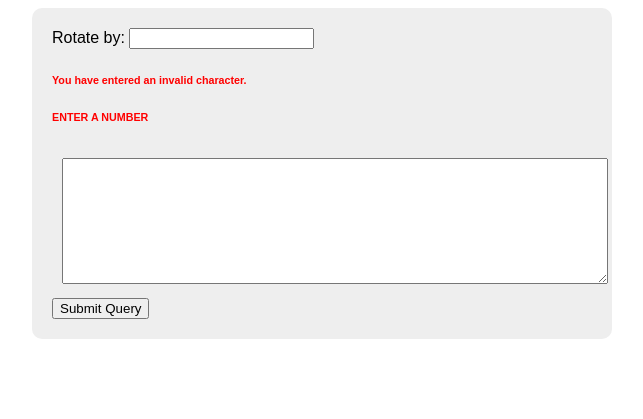
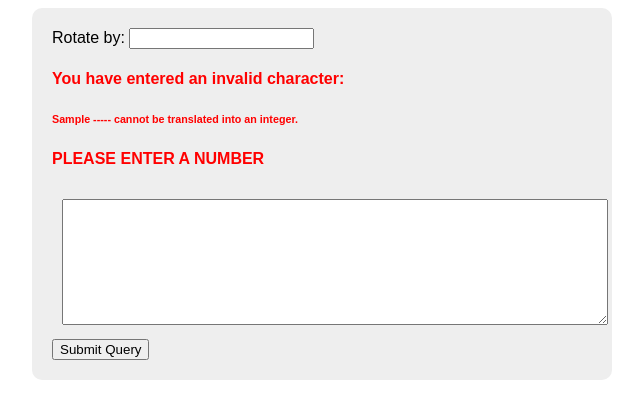
Before and after one commit to NynjaOrca/web-caeser, a Flask app: template templates/value_error_template.html in a window 1280 px wide. Shown: the top 419 px of the page, without its empty margins (318-961 px from the left). Run offline with Flask 2, Linux system fonts and the light colour scheme; the template is opened without the code that fills it: most values are stand-ins (such as "Sample title", 1, 10 or a date in 2020).

Commit message:
Added a feature that allows for template formatting

```diff
--- a/main.py
+++ b/main.py
@@ -25,20 +25,20 @@ def encrypt():
     try:
         rot_value = int(rot_value)
     except ValueError:
-        return value_error_template.render()
+        return value_error_template.render(invalid_char="'" + cgi.escape(rot_value) + "'")
 
     user_message = request.form['text']
 
     encrypted_message = rotate_string(cgi.escape(user_message), rot_value)
 
-    return template.render() + "<strong>Your encrypted message:</strong> " + cgi.escape(encrypted_message)
+    return template.render(success_banner="YOUR ENCRYPTED MESSAGE:",message=encrypted_message)
 
 
 
 @app.route("/")
 def index():
     template = jinja_env.get_template('caeser_form.html')
-    return template.render()
+    return template.render(message='')
 
 
 app.run()
--- a/templates/caeser_form.html
+++ b/templates/caeser_form.html
@@ -26,6 +26,8 @@
                     <textarea name="text">
                     </textarea>
                 </label>
+                <h1>{{success_banner}}</h1>
+                <h3>{{message}}</h3>
                 <input type="submit" value="Submit Query"/>
             </form>
         </body>
--- a/templates/value_error_template.html
+++ b/templates/value_error_template.html
@@ -23,8 +23,9 @@
             <form action="/" method ="post">
                 <label> Rotate by:
                     <input type="text" name="rot"/>
-                    <h6 style="color: red;">You have entered an invalid character.</h6>
-                    <h6 style="color: red;">ENTER A NUMBER</h6>
+                    <h4 style="color: red;">You have entered an invalid character:</h4>
+                    <h6 style="color: red;">{{invalid_char}} ----- cannot be translated into an integer.</h6>
+                    <h4 style="color: red;">PLEASE ENTER A NUMBER</h4>
                     <textarea name="text">
                     </textarea>
                 </label>
```
